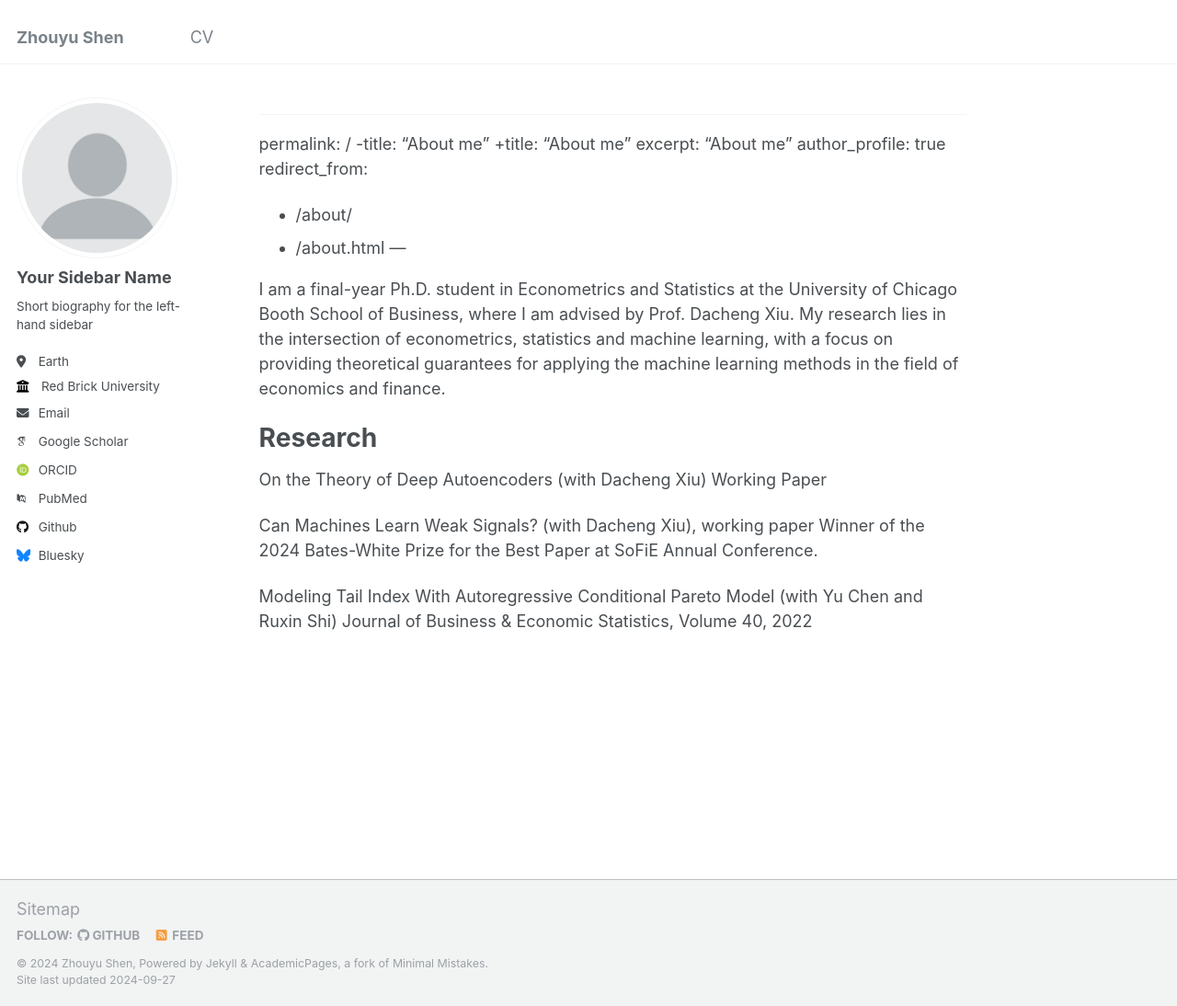
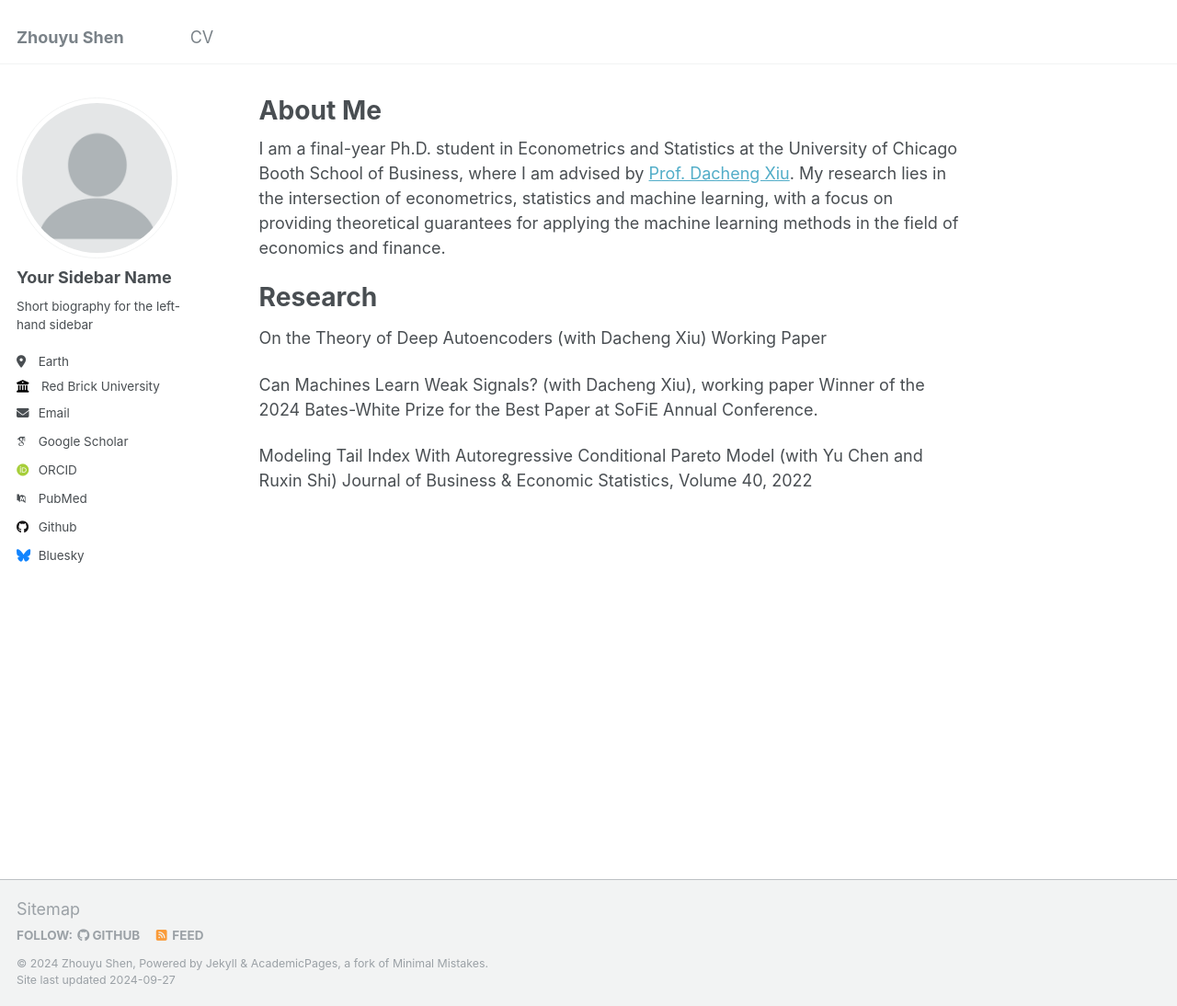
Before and after one commit to szyu123/zhouyushen, a Jekyll site: the page built from _pages/about.md, in a window 1280 px wide and 1094 px high. Shown: the whole window at 92% size. Built offline with Jekyll 4.4.1, drawn with Linux system fonts in a browser that asks for light colours; some web fonts are replaced; our own code applies the rules of GitHub Pages for plain Markdown files.

Commit message:
Update about.md

```diff
--- a/_pages/about.md
+++ b/_pages/about.md
@@ -1,15 +1,14 @@
- ---
- permalink: /
--title: "About me"
-+title: "About me"
- excerpt: "About me"
- author_profile: true
- redirect_from:
-   - /about/
-   - /about.html
- ---
+---
+permalink: /
+title: "About Me"
+author_profile: true
+redirect_from:
+  - /about/
+  - /about.html
+---
 
-I am a final-year Ph.D. student in Econometrics and Statistics at the University of Chicago Booth School of Business, where I am advised by Prof. Dacheng Xiu. My research lies in the intersection of econometrics, statistics and machine learning, with a focus on providing theoretical guarantees for applying the machine learning methods in the field of economics and finance.
+
+I am a final-year Ph.D. student in Econometrics and Statistics at the University of Chicago Booth School of Business, where I am advised by [Prof. Dacheng Xiu](https://dachxiu.chicagobooth.edu/). My research lies in the intersection of econometrics, statistics and machine learning, with a focus on providing theoretical guarantees for applying the machine learning methods in the field of economics and finance.
 
 Research
 ======
```
